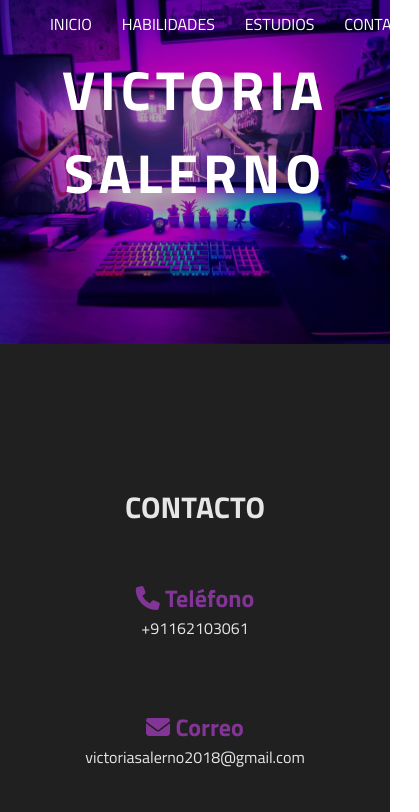
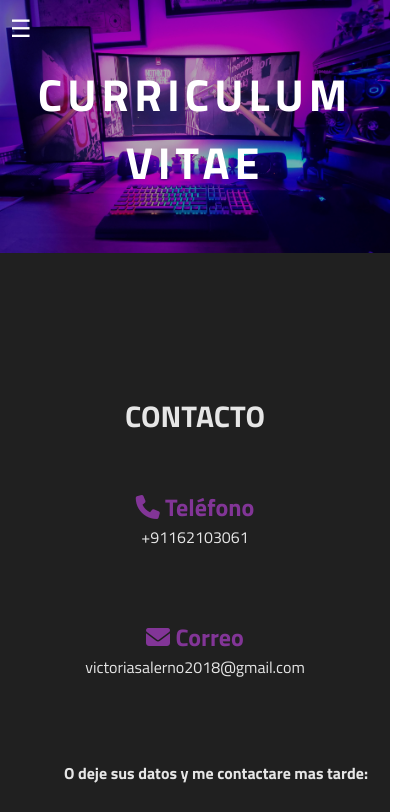
Before and after one commit to VictoriaSalerno/CurriculumVitae, a plain HTML site: page pages/contacto.html in a window 390 px wide. Shown: the top 812 px of the page, 419 px wide, since content can reach past the window. Drawn offline with Linux system fonts and the light colour scheme.

Commit message:
cambios navbar responsive

```diff
--- a/css/styles.css
+++ b/css/styles.css
@@ -13,7 +13,7 @@
     background-position: center center;
     color: #fff;
 }
-#nav-bar {
+nav ul {
     width: 100%;
     display: flex;
     list-style: none;
@@ -23,16 +23,16 @@
 .menu{
     display: flex;
 }
-.menu li {
+nav ul li {
     padding-left: 1.87rem;
 }
-.menu li a {
+nav ul li a {
     text-decoration: none;
     color: white;
     position: relative;
     text-transform: uppercase;
 }
-.menu li a:hover{
+nav ul li a:hover{
     font-size: large;
     text-shadow: 0 0 2.18rem #fff;;
 }
@@ -310,6 +310,9 @@ form input, textarea {
 }
 #contacto h3{
     margin: 1.87rem;
+    position: absolute;
+    left: -6.5rem;
+    font-size: 1rem;
 }
 /*FOOTER*/
 .footer-black{
@@ -339,8 +342,45 @@ form input, textarea {
     background-color: #823597;
     box-shadow: 0 0 1.25rem #fff;
 }
+
+label, input{
+    display: none;
+}
 /* SECCION RESPONSIVE */
 @media screen and (max-width:844px){
+    input:checked ~ ul {
+        display: block;
+    }
+    #input:checked ~ label {}
+    .nav-bar label {
+        display: block;
+        user-select: none;
+        width: 80px;
+        height: 30px;
+        cursor: pointer;
+        font-size: 24px;
+        padding: 10px;
+    }
+    .nav-bar ul {
+        display: none;
+    }
+    .nav-bar .menu{
+        flex-direction: column;
+        align-items: center;
+        justify-content: space-between;
+        width: 80%;
+        font-size: 1.2rem;
+
+        transition: all 0.2s ease-in-out;
+    }
+    .inicio{
+        height: 30vh;
+    }
+    .info h1{
+        font-size: 2.8rem;
+        padding-top: 30px;
+    }
+
     /*HABILIDADES*/
     .habilidades .contenido-seccion .fila{
         display: block;
@@ -362,7 +402,7 @@ form input, textarea {
     }
     .about-derecha p{
         font-size: 0.81rem;
-        padding: 1.4rem
+        padding: 1.4rem 1.4rem 1.4rem 2rem;
     }
     .sobre-mi {
         text-align: center;
--- a/pages/contacto.html
+++ b/pages/contacto.html
@@ -12,8 +12,10 @@
 <body>
     <header class="inicio">
         <section>
-            <nav>
-                <ul id='nav-bar'>
+            <nav class="nav-bar">
+                <input type="checkbox" id="check">
+                <label for="check">☰</label>
+                <ul>
                     <span class="menu">
                         <li><a href="../index.html">Inicio</a></li>
                         <li><a href="habilidades.html">Habilidades</a></li>
@@ -22,11 +24,11 @@
                     </span>
                 </ul>
             </nav>
+            <div class="info">
+                <h1>CURRICULUM VITAE</h1>
+            </div>
         </section>
-            <div class="info">
-                <h1>VICTORIA SALERNO</h1>
-            </div>
-    </header>
+</header>
         <main class="contacto">
             <div class="contenido-contacto">
                 <h3>Contacto</h3>
```
Also changed, not shown: index.html (+4 -2 lines), pages/estudios.html (+8 -6 lines), pages/habilidades.html (+8 -6 lines).
